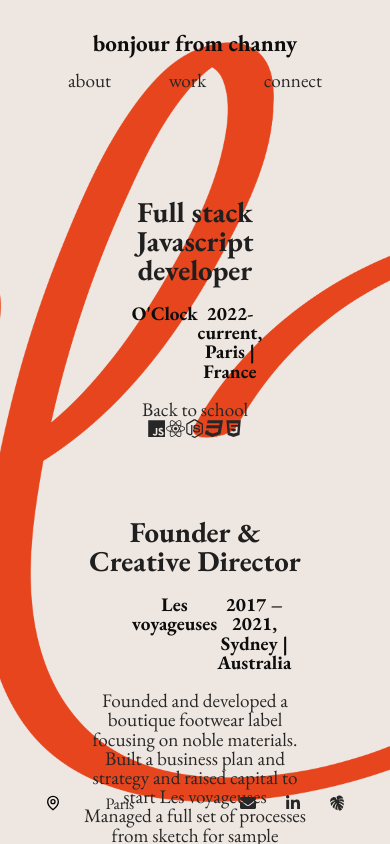
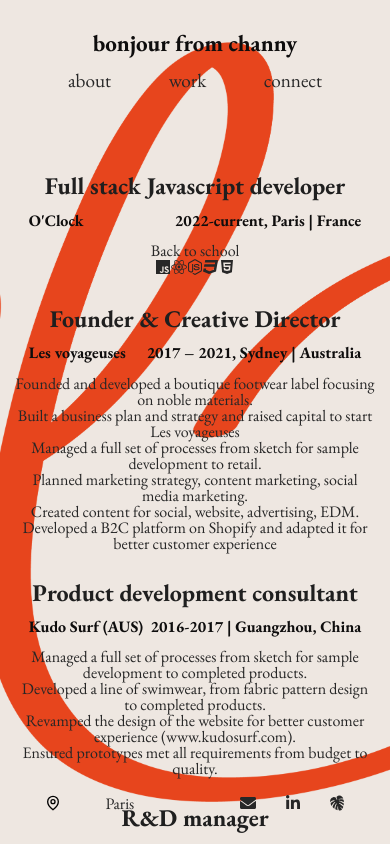
Before and after one commit to channyhow/portfolio_channy, a React (Vite) app: page /work in a window 390 px wide. Shown: the top 844 px of the page. Built offline with nearby package versions, Linux system fonts and the light colour scheme.

Commit message:
mobile first

```diff
--- a/src/pages/Work/index.jsx
+++ b/src/pages/Work/index.jsx
@@ -51,7 +51,7 @@ function Work() {
         </div>
 
         <div className="work__exp">
-          <h1>Product development consultant at Kudo Surf (AUS)</h1>
+          <h1>Product development consultant</h1>
           <div className="work__details">
             <a href="https://www.ksboardriders.com/"><h2>Kudo Surf (AUS)</h2></a>
             <h3>2016-2017 | Guangzhou, China</h3>
@@ -104,7 +104,7 @@ function Work() {
         </div>
 
         <div className="work__exp">
-          <h1>Executive assistant to Managing Director</h1>
+          <h1>Executive assistant</h1>
           <div className="work__details">
             <h2>Smart Art furniture (FRA)</h2>
             <h3>01-2012 02-2013 | Dongguan, China</h3>
--- a/src/pages/Work/styles.scss
+++ b/src/pages/Work/styles.scss
@@ -44,3 +44,51 @@ color: vars.$secondary;
 }
 
 }
+
+/* for mobile */
+@media only screen and (max-width: 600px) {
+    .work {
+        display: flex;
+        width: 100%;
+        height: 100%;
+    margin: 0 auto;
+    text-align: center;
+    flex-direction: column;
+    font-size: 1em;
+    padding-top: 10em;
+    overflow:visible ;
+
+
+    h1 {
+    font-weight: bold;
+    font-size: 1.5em;
+    color: vars.$secondary;
+    }
+
+
+    &__exp {
+        display: flex;
+        flex-direction: column;
+        margin: 0 auto;
+        padding: 0.9em;
+        font-size: 1em;
+
+    }
+
+    &__details{
+        display: flex;
+        width: 100%;
+        justify-content: space-between;
+      padding: 0.9em;
+        // color: vars.$primary;
+        font-weight: bold;
+        margin: 0 auto;
+    }
+
+    &__description{
+        list-style-type: none;
+    }
+
+    }
+
+}
```
